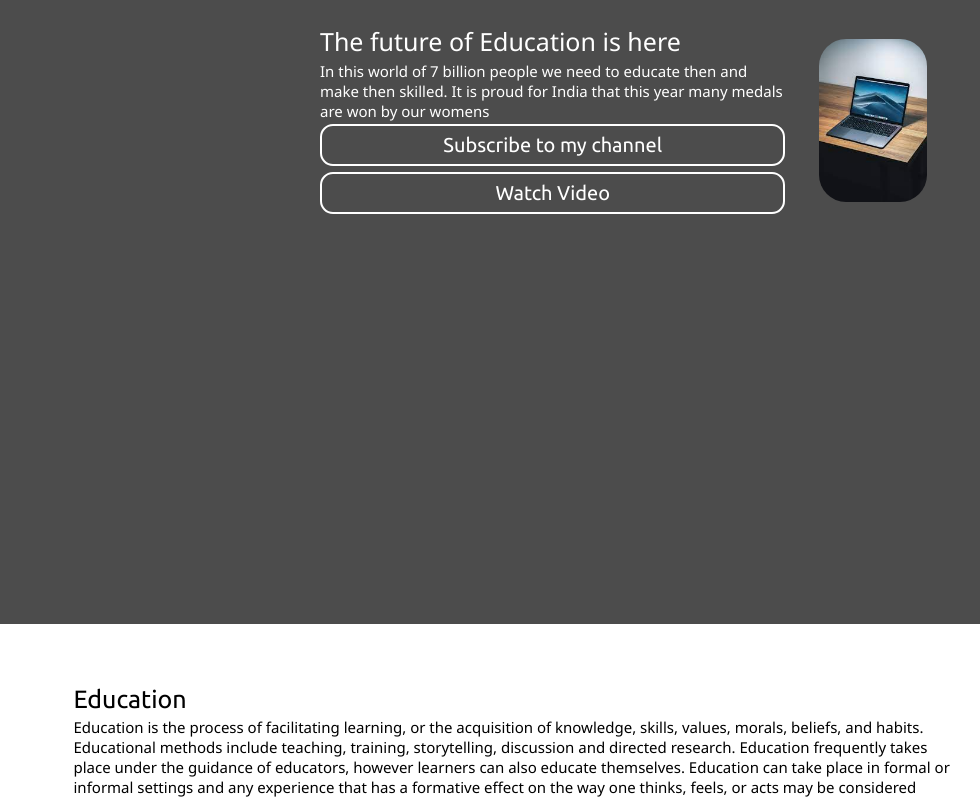
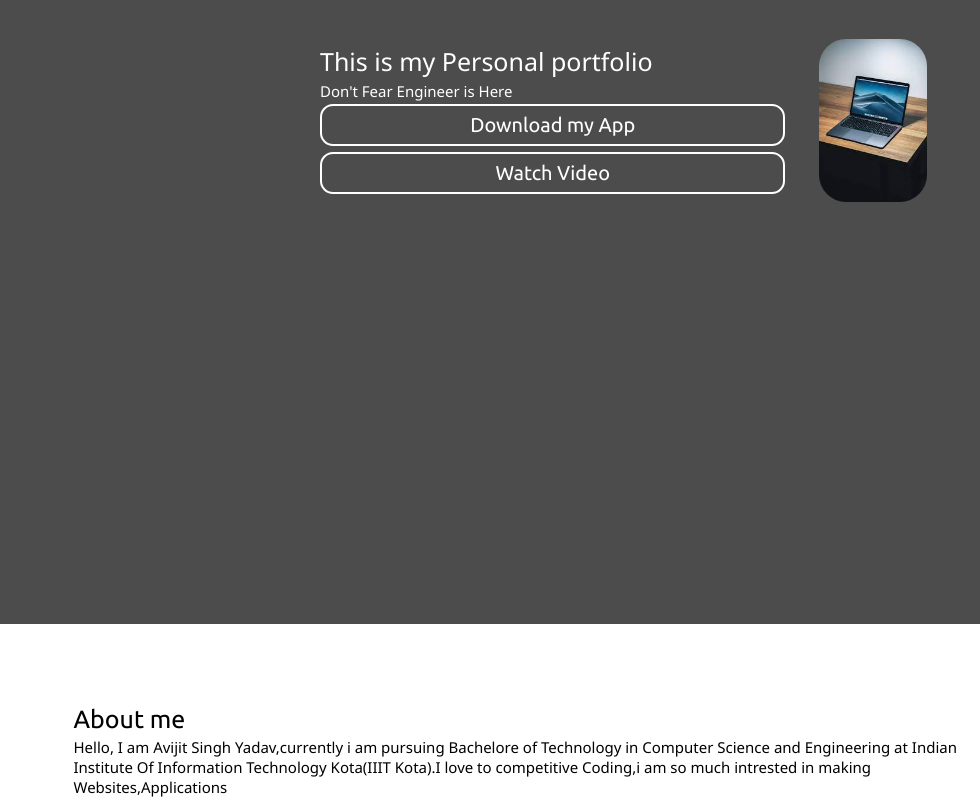
Before and after one commit to avijitsinghyadav/avijit.github.io, a plain HTML site: page index.html in a window 1280 px wide. Shown: the part 300-1100 px from the top of the page, 0-980 px from the left. Drawn offline with Linux system fonts and the light colour scheme; files whose address does not match are found by name.

Commit message:
Update index.html

```diff
--- a/index.html
+++ b/index.html
@@ -34,11 +34,10 @@
         <section class="background firstSection">
             <div class="box-main">
                 <div class="firstHalf">
-                    <p class="text-big">The future of Education is here</p>
-                    <p class="text-small">In this world of 7 billion people we need to educate then and make then skilled.
-                        It is proud for India that this year many medals are won by our womens
+                    <p class="text-big">This is my Personal portfolio</p>
+                    <p class="text-small">Don't Fear Engineer is Here
                     </p>
-                    <button class="btn">Subscribe to my channel</button>
+                    <button class="btn">Download my App</button>
                     <button class="btn">Watch Video</button>
                 </div>
 
@@ -50,8 +49,8 @@
 
             <section class="section">
                 <div class="paras">
-                <p class="sectionTag text-big">Education</p>
-                <p class="sectionSubTag text-small">Education is the process of facilitating learning, or the acquisition of knowledge, skills, values, morals, beliefs, and habits. Educational methods include teaching, training, storytelling, discussion and directed research. Education frequently takes place under the guidance of educators, however learners can also educate themselves. Education can take place in formal or informal settings and any experience that has a formative effect on the way one thinks, feels, or acts may be considered educational. The methodology of teaching is called pedagogy.</p>
+                <p class="sectionTag text-big">About me</p>
+                <p class="sectionSubTag text-small">Hello, I am Avijit Singh Yadav,currently i am pursuing Bachelore of Technology in Computer Science and Engineering at Indian Institute Of Information Technology Kota(IIIT Kota).I love to competitive Coding,i am so much intrested in making Websites,Applications</p>
                 </div>
                     <div class="thumbnail">
                         <img src="https://source.unsplash.com/200x200/?coding,apple" alt="" class="imgfluid">
```
